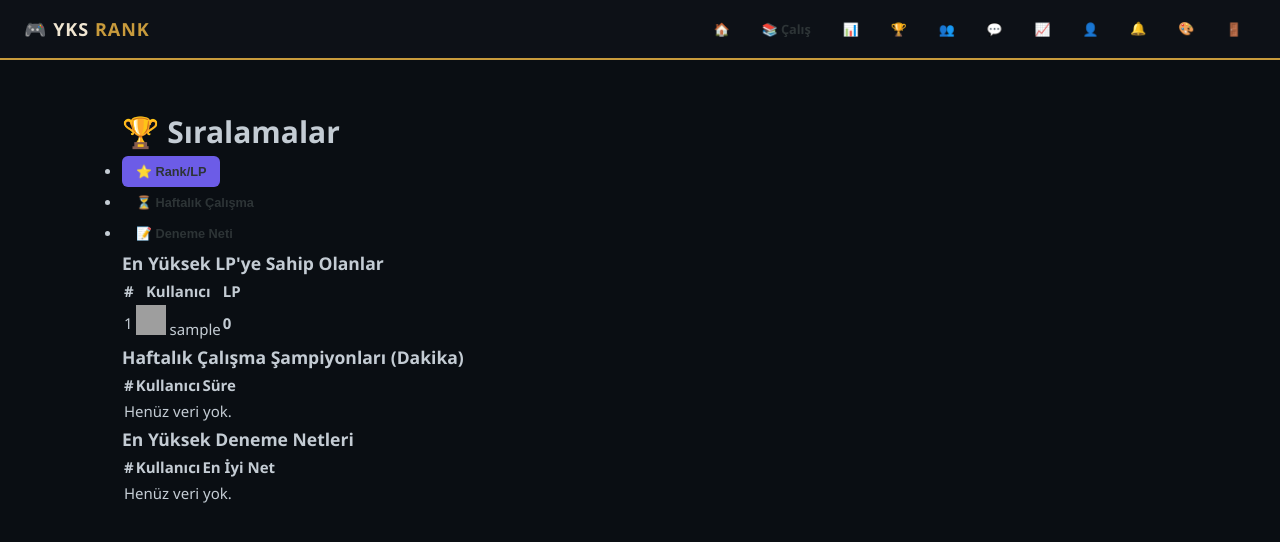
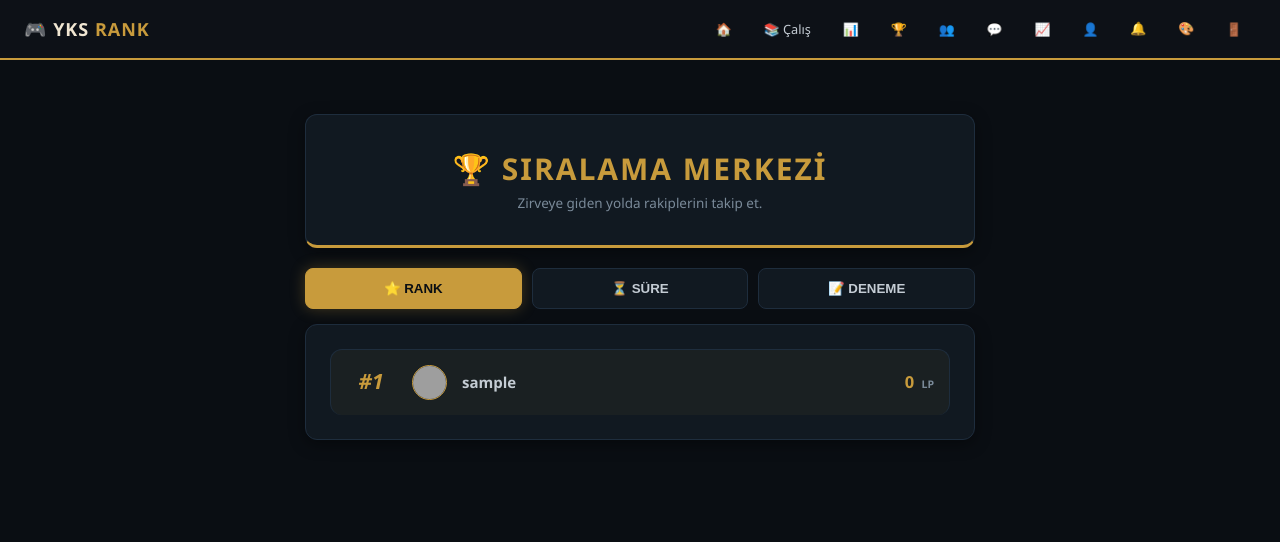
Before and after one commit to utkuyabar/yks-rank-grinder, a Flask app: page /leaderboard in a window 1280 px wide. Shown: the top 542 px of the page. Run offline with Flask 3, Linux system fonts and the light colour scheme; the visitor is signed in with stand-in values (Sample User, id 1); data comes from the database, SQL or seed files in the repository; data that the repository does not hold is empty; some libraries are stand-ins or nearby versions; grey boxes are pictures that could not be loaded.

Commit message:
Ultra modern leaderboard with theme support

```diff
--- a/app.py
+++ b/app.py
@@ -738,37 +738,32 @@ def leaderboard():
 
     u = db_fetchone('SELECT * FROM users WHERE id=?', (session['user_id'],))
 
-    # 1. KATEGORİ: RANK/LP (Toplam LP'ye göre)
+    # 1. RANK SIRALAMASI (Toplam LP)
     global_lb = db_fetchall('SELECT username, total_lp, profile_photo FROM users ORDER BY total_lp DESC LIMIT 50')
 
-    # 2. KATEGORİ: HAFTALIK ÇALIŞMA (Son 7 günde en çok çalışanlar)
-    one_week_ago = (date.today() - timedelta(days=7)).isoformat()
+    # 2. HAFTALIK ÇALIŞMA (Son 7 gün)
     weekly_study_lb = []
     try:
-        # created_at veya start_time sütununa göre bakıyoruz
+        one_week_ago = (date.today() - timedelta(days=7)).isoformat()
+        # Senin tablona göre created_at kullandım
         weekly_study_lb = db_fetchall('''
-            SELECT u.username, u.profile_photo, SUM(s.duration_minutes) as weekly_total
-            FROM study_sessions s
-            JOIN users u ON s.user_id = u.id
-            WHERE s.created_at >= ?
-            GROUP BY u.id, u.username, u.profile_photo
-            ORDER BY weekly_total DESC LIMIT 50
+            SELECT u.username, u.profile_photo, SUM(s.duration_minutes) as total_min
+            FROM study_sessions s JOIN users u ON s.user_id = u.id
+            WHERE s.created_at >= ? GROUP BY u.id, u.username, u.profile_photo
+            ORDER BY total_min DESC LIMIT 50
         ''', (one_week_ago,))
-    except:
-        safe_rollback()
+    except: safe_rollback()
 
-    # 3. KATEGORİ: EN İYİ DENEME (Son deneme netlerine göre)
+    # 3. DENEME SIRALAMASI (En iyi Net)
     deneme_lb = []
     try:
         deneme_lb = db_fetchall('''
             SELECT u.username, u.profile_photo, MAX(d.net_total) as best_net
-            FROM deneme_results d
-            JOIN users u ON d.user_id = u.id
+            FROM deneme_results d JOIN users u ON d.user_id = u.id
             GROUP BY u.id, u.username, u.profile_photo
             ORDER BY best_net DESC LIMIT 50
         ''')
-    except:
-        safe_rollback()
+    except: safe_rollback()
 
     tr = get_rank(u['total_lp'])
     return render_template('leaderboard.html',
--- a/templates/leaderboard.html
+++ b/templates/leaderboard.html
@@ -2,82 +2,127 @@
 {% block title %}Liderlik Tablosu{% endblock %}
 
 {% block content %}
-<div class="container mt-4">
-    <h1 class="text-center mb-4">🏆 Sıralamalar</h1>
+<div class="lb-wrapper">
+    <div class="lb-header-box card">
+        <h1>🏆 SIRALAMA MERKEZİ</h1>
+        <p>Zirveye giden yolda rakiplerini takip et.</p>
+    </div>
 
-    <ul class="nav nav-pills nav-justified mb-4" id="lbTabs" role="tablist">
-        <li class="nav-item">
-            <button class="nav-link active" data-bs-toggle="pill" data-bs-target="#rank-tab">⭐ Rank/LP</button>
-        </li>
-        <li class="nav-item">
-            <button class="nav-link" data-bs-toggle="pill" data-bs-target="#study-tab">⏳ Haftalık Çalışma</button>
-        </li>
-        <li class="nav-item">
-            <button class="nav-link" data-bs-toggle="pill" data-bs-target="#deneme-tab">📝 Deneme Neti</button>
-        </li>
-    </ul>
+    <div class="lb-tabs">
+        <button class="lb-tab-btn active" onclick="showLB('rank')">⭐ RANK</button>
+        <button class="lb-tab-btn" onclick="showLB('study')">⏳ SÜRE</button>
+        <button class="lb-tab-btn" onclick="showLB('deneme')">📝 DENEME</button>
+    </div>
 
-    <div class="tab-content border p-3 rounded bg-white shadow-sm">
-        <div class="tab-pane fade show active" id="rank-tab">
-            <h3>En Yüksek LP'ye Sahip Olanlar</h3>
-            <table class="table align-middle">
-                <thead><tr><th>#</th><th>Kullanıcı</th><th>LP</th></tr></thead>
-                <tbody>
-                    {% for p in global_lb %}
-                    <tr>
-                        <td>{{ loop.index }}</td>
-                        <td>
-                            <img src="{{ get_photo_url(p['profile_photo']) }}" class="rounded-circle me-2" width="30" height="30" onerror="this.src='/static/img/default_pp.png'">
-                            {{ p['username'] }}
-                        </td>
-                        <td><strong>{{ p['total_lp'] }}</strong></td>
-                    </tr>
-                    {% endfor %}
-                </tbody>
-            </table>
+    <div class="lb-body card">
+
+        <div id="lb-rank" class="lb-pane active">
+            {% if global_lb %}
+                {% for p in global_lb %}
+                <div class="lb-item {% if loop.index <= 3 %}top-three{% endif %}">
+                    <div class="lb-pos">#{{ loop.index }}</div>
+                    <div class="lb-info">
+                        <img src="{{ get_photo_url(p['profile_photo']) }}" class="lb-img" onerror="this.src='/static/img/default_pp.png'">
+                        <span class="lb-name">{{ p['username'] }}</span>
+                    </div>
+                    <div class="lb-stat">{{ p['total_lp'] }} <span>LP</span></div>
+                </div>
+                {% endfor %}
+            {% else %}
+                <div class="lb-empty">Henüz kimse rank kazanmamış...</div>
+            {% endif %}
         </div>
 
-        <div class="tab-pane fade" id="study-tab">
-            <h3>Haftalık Çalışma Şampiyonları (Dakika)</h3>
-            <table class="table align-middle">
-                <thead><tr><th>#</th><th>Kullanıcı</th><th>Süre</th></tr></thead>
-                <tbody>
-                    {% for p in weekly_study_lb %}
-                    <tr>
-                        <td>{{ loop.index }}</td>
-                        <td>{{ p['username'] }}</td>
-                        <td><span class="badge bg-success">{{ p['weekly_total'] }} dk</span></td>
-                    </tr>
-                    {% else %}
-                    <tr><td colspan="3" class="text-center">Henüz veri yok.</td></tr>
-                    {% endfor %}
-                </tbody>
-            </table>
+        <div id="lb-study" class="lb-pane">
+            {% if weekly_study_lb %}
+                {% for p in weekly_study_lb %}
+                <div class="lb-item">
+                    <div class="lb-pos">#{{ loop.index }}</div>
+                    <div class="lb-info">
+                        <span class="lb-name">{{ p['username'] }}</span>
+                    </div>
+                    <div class="lb-stat">{{ p['total_min'] }} <span>dk</span></div>
+                </div>
+                {% endfor %}
+            {% else %}
+                <div class="lb-empty">Bu hafta henüz kimse çalışmamış...</div>
+            {% endif %}
         </div>
 
-        <div class="tab-pane fade" id="deneme-tab">
-            <h3>En Yüksek Deneme Netleri</h3>
-            <table class="table align-middle">
-                <thead><tr><th>#</th><th>Kullanıcı</th><th>En İyi Net</th></tr></thead>
-                <tbody>
-                    {% for p in deneme_lb %}
-                    <tr>
-                        <td>{{ loop.index }}</td>
-                        <td>{{ p['username'] }}</td>
-                        <td><span class="badge bg-primary">{{ p['best_net'] }} Net</span></td>
-                    </tr>
-                    {% else %}
-                    <tr><td colspan="3" class="text-center">Henüz veri yok.</td></tr>
-                    {% endfor %}
-                </tbody>
-            </table>
+        <div id="lb-deneme" class="lb-pane">
+            {% if deneme_lb %}
+                {% for p in deneme_lb %}
+                <div class="lb-item">
+                    <div class="lb-pos">#{{ loop.index }}</div>
+                    <div class="lb-info">
+                        <span class="lb-name">{{ p['username'] }}</span>
+                    </div>
+                    <div class="lb-stat">{{ p['best_net'] }} <span>Net</span></div>
+                </div>
+                {% endfor %}
+            {% else %}
+                <div class="lb-empty">Henüz deneme kaydı girilmemiş...</div>
+            {% endif %}
         </div>
+
     </div>
 </div>
 
 <style>
-    .nav-pills .nav-link.active { background-color: #6c5ce7; }
-    .nav-link { color: #2d3436; font-weight: bold; }
-    .table img { object-fit: cover; }
+    /* CSS Dosyanla Uyumlu Tasarım */
+    .lb-wrapper { max-width: 700px; margin: 30px auto; padding: 0 15px; }
+
+    .lb-header-box { text-align: center; margin-bottom: 20px; padding: 30px !important; border-bottom: 3px solid var(--accent) !important; }
+    .lb-header-box h1 { color: var(--accent); font-weight: 800; letter-spacing: 2px; }
+    .lb-header-box p { color: var(--text2); font-size: 0.9rem; }
+
+    .lb-tabs { display: flex; gap: 10px; margin-bottom: 15px; }
+    .lb-tab-btn {
+        flex: 1; padding: 12px; border: 1px solid var(--border);
+        background: var(--bg2); color: var(--text); font-weight: bold;
+        cursor: pointer; border-radius: 8px; transition: all 0.3s;
+    }
+    .lb-tab-btn:hover { border-color: var(--accent); color: var(--accent); }
+    .lb-tab-btn.active { background: var(--accent); color: var(--bg); border-color: var(--accent); box-shadow: 0 0 15px rgba(200, 155, 60, 0.3); }
+
+    .lb-pane { display: none; }
+    .lb-pane.active { display: block; animation: slideUp 0.4s ease; }
+
+    .lb-item {
+        display: flex; align-items: center; padding: 15px;
+        border-bottom: 1px solid var(--border); transition: 0.2s;
+    }
+    .lb-item:last-child { border-bottom: none; }
+    .lb-item:hover { background: rgba(255,255,255,0.03); }
+
+    .top-three { background: rgba(200, 155, 60, 0.05); }
+    .top-three .lb-pos { color: var(--accent); font-size: 1.4rem; }
+
+    .lb-pos { width: 50px; font-weight: 800; color: var(--text2); font-style: italic; }
+    .lb-info { flex: 1; display: flex; align-items: center; gap: 15px; }
+    .lb-img { width: 35px; height: 35px; border-radius: 50%; border: 1px solid var(--accent); object-fit: cover; }
+    .lb-name { font-weight: 600; color: var(--text); }
+    .lb-stat { font-weight: 800; color: var(--accent); font-size: 1.1rem; }
+    .lb-stat span { font-size: 0.7rem; color: var(--text2); margin-left: 3px; }
+
+    .lb-empty { text-align: center; padding: 40px; color: var(--text2); font-style: italic; }
+
+    @keyframes slideUp {
+        from { opacity: 0; transform: translateY(10px); }
+        to { opacity: 1; transform: translateY(0); }
+    }
 </style>
+
+<script>
+    function showLB(type) {
+        // Panelleri gizle
+        document.querySelectorAll('.lb-pane').forEach(p => p.classList.remove('active'));
+        // Butonları pasif yap
+        document.querySelectorAll('.lb-tab-btn').forEach(b => b.classList.remove('active'));
+
+        // Seçileni aktif yap
+        document.getElementById('lb-' + type).classList.add('active');
+        event.currentTarget.classList.add('active');
+    }
+</script>
 {% endblock %}
```
